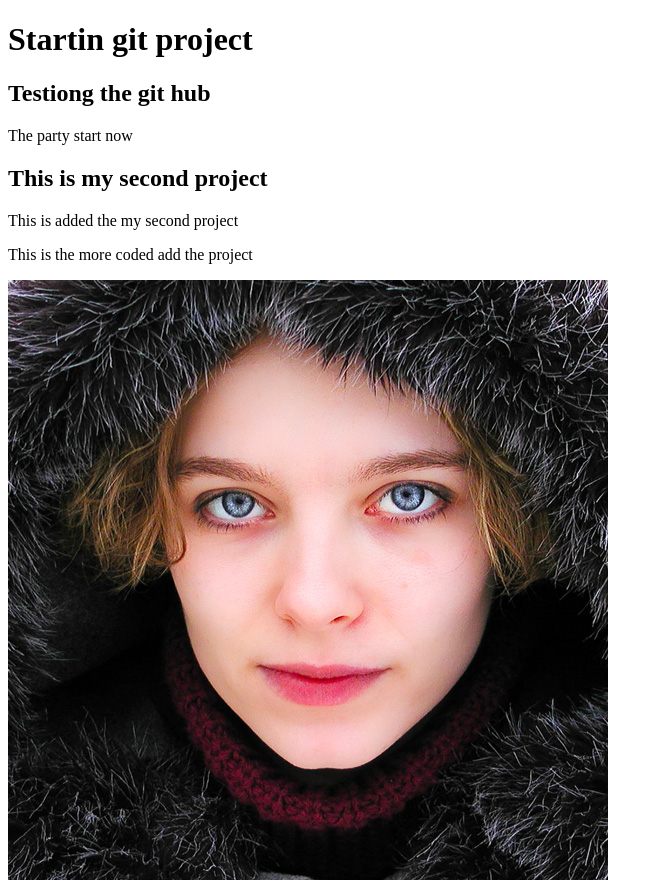
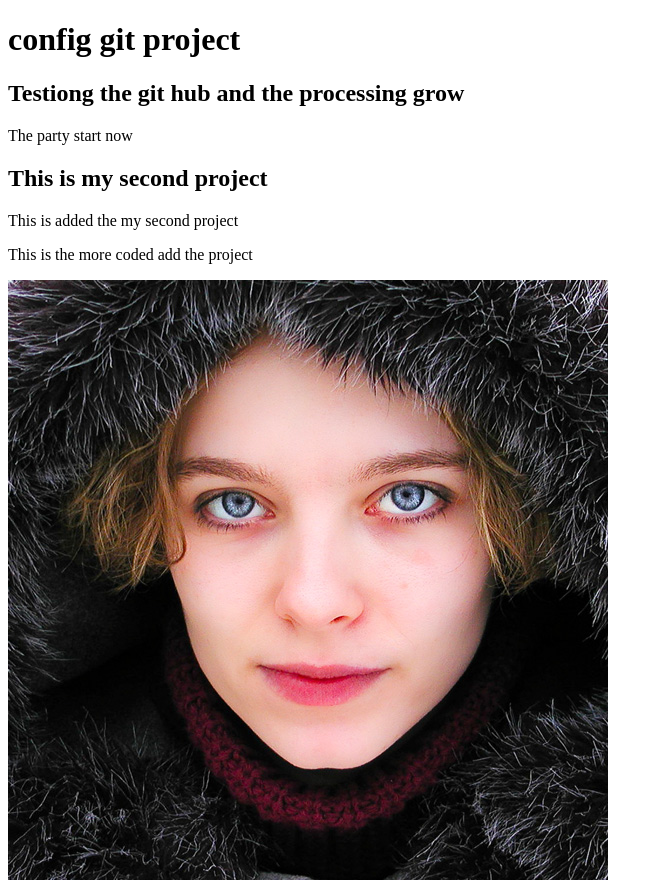
Before and after one commit to Coder-weber/my-first-project, a plain HTML site: page index.html in a window 1280 px wide. Shown: the whole page, without its empty margins (0-663 px from the left). Drawn offline with Linux system fonts and the light colour scheme.

Commit message:
second project update

```diff
--- a/index.html
+++ b/index.html
@@ -6,8 +6,8 @@
     <title>Git project</title>
 </head>
 <body>
-    <h1>Startin git project</h1>
-    <h2>Testiong the git hub</h2>
+    <h1>config  git project</h1>
+    <h2>Testiong the git hub and the processing grow</h2>
     <p>The party start now</p>
     <h2>This is my second project </h2>
     <p>This is added the my second project</p>
```
